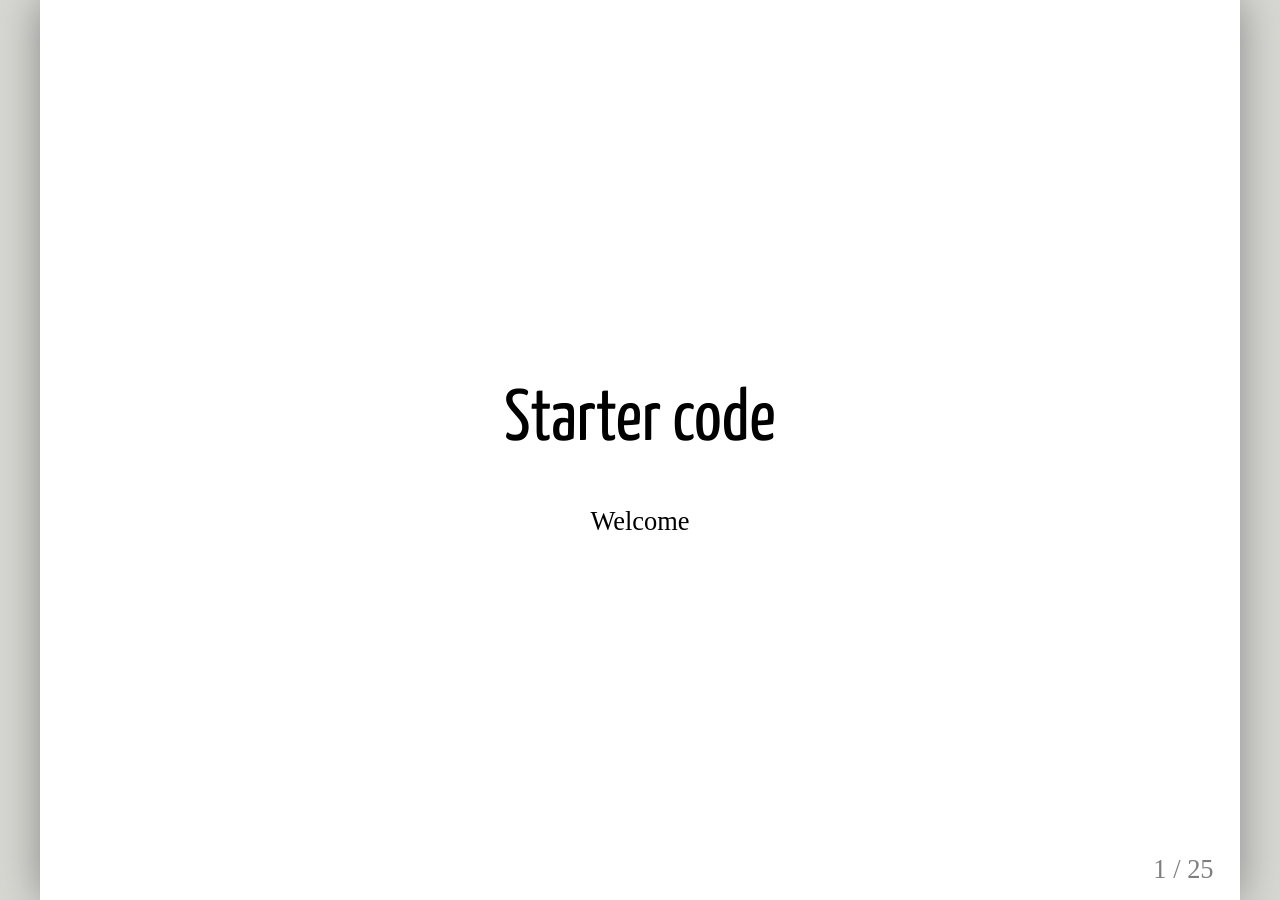
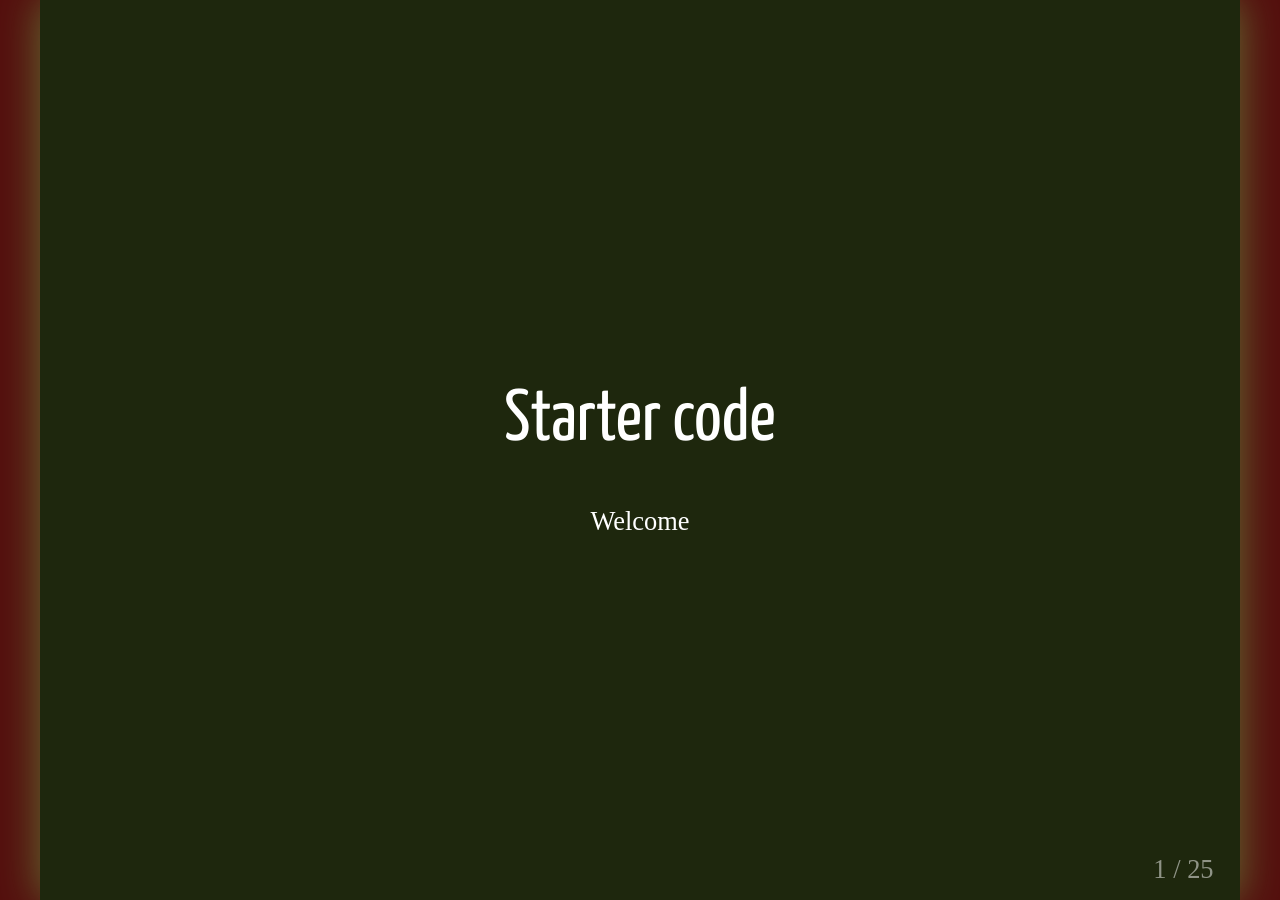
Before and after one commit to nyu-computer-science/intro-to-computer-science, a Jekyll site: the page built from docs/3.starter-kit.html, in a window 1280 px wide. Built offline with Jekyll 4.4.1, drawn with Linux system fonts in a browser that asks for light colours; some web fonts are replaced.

Commit message:
some refinement

```diff
--- a/docs/_layouts/presentation.html
+++ b/docs/_layouts/presentation.html
@@ -8,14 +8,68 @@
       @import url(//fonts.googleapis.com/css?family=Droid+Serif:400,700,400italic);
       @import url(//fonts.googleapis.com/css?family=Ubuntu+Mono:400,700,400italic);
 
+      /* color palette from https://www.colourlovers.com/palette/361545/garden_picnic */
+
       body {
         font-family: 'Droid Serif';
       }
+
       h1, h2, h3 {
         font-family: 'Yanone Kaffeesatz';
         font-weight: normal;
       }
-      .remark-code, .remark-inline-code { font-family: 'Ubuntu Mono'; }
+
+      h1, p {
+        color: white;
+      }
+      h2 {
+        color: #C5645E;
+      }
+
+      a, blockquote, strong, em {
+        color: #FADF68;
+      }
+
+      blockquote {
+        /* vertical line on the left of quotes */
+        margin-left: 0px;
+        padding-left: 36px;
+        border-left: 4px solid #C5645E;
+        font-family: 'Yanone Kaffeesatz';
+        font-size: 1.25em;
+      }
+
+      code {
+        background: #272822;
+        border-radius: 5px;
+      }
+
+      img {
+        max-width: 100%;
+      }
+
+      .remark-container {
+        background-color: #540F0E;
+      }
+
+      .remark-slide-content {
+        background-color: #1E270D;
+        color: white;
+      }
+
+      .remark-slide-scaler {
+        -webkit-box-shadow: 0 0 30px #646F32;
+        box-shadow: 0 0 30px #646F32;
+      }
+
+      .remark-code, .remark-inline-code {
+        font-family: 'Ubuntu Mono';
+      }
+      .remark-inline-code {
+        padding-left: 10px;
+        padding-right: 10px;
+        color: #FADF68;
+      }
     </style>
   </head>
   <body>
```
Also changed, not shown: docs/1.welcome.html (+63 -18 lines).
